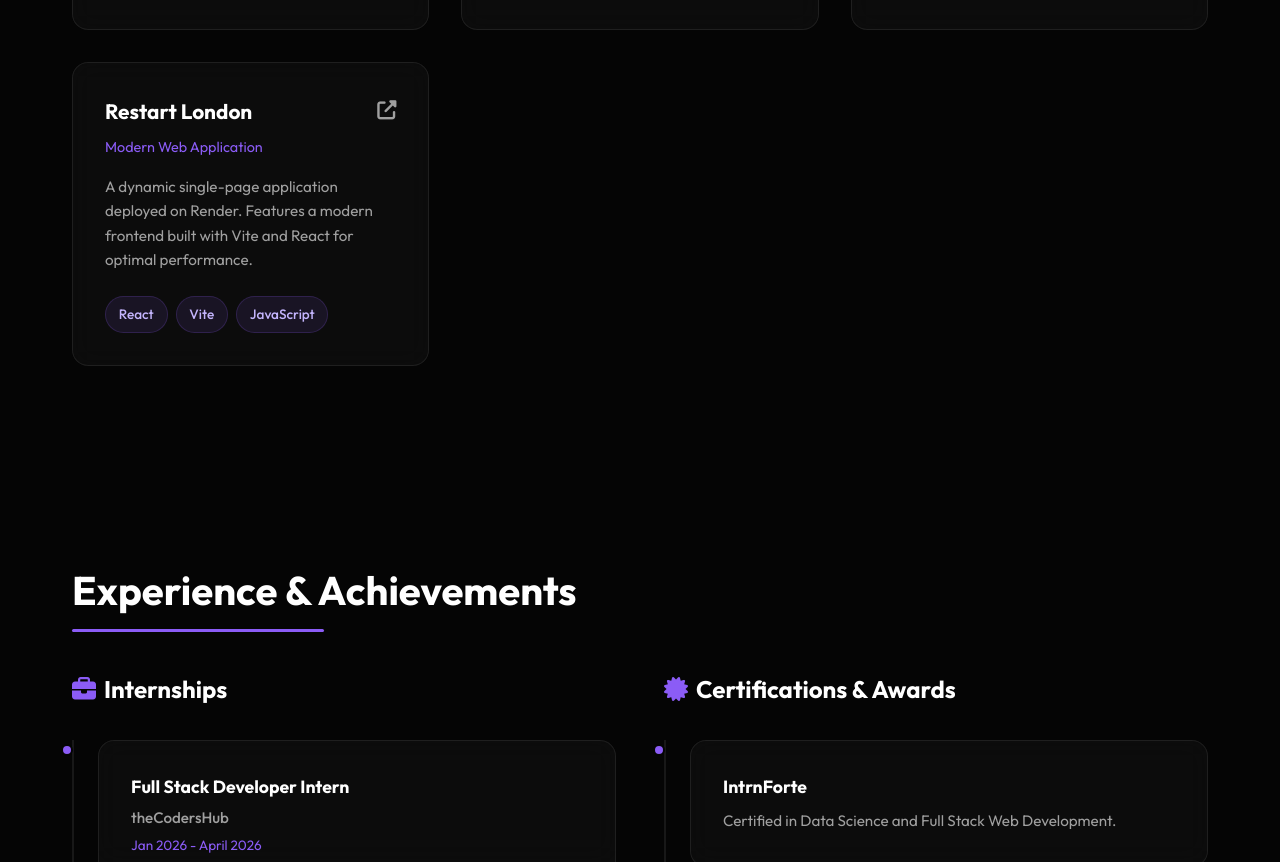
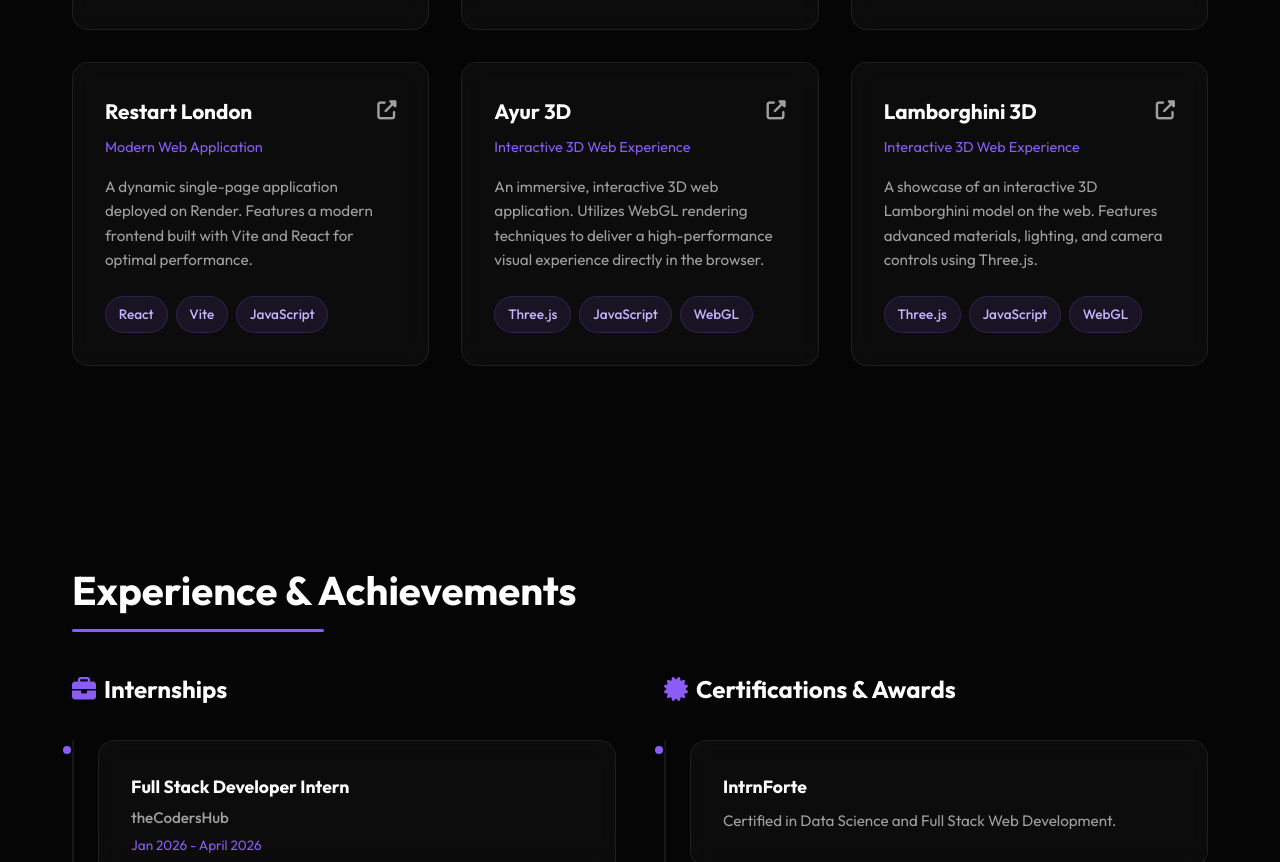
Before and after one commit to Manaswin05/portfolio, a plain HTML site: page index.html in a window 1280 px wide. Shown: the part 2746-3608 px from the top of the page. Drawn offline with nearby package versions, Linux system fonts and the light colour scheme; animation ran at ten frames a second.

Commit message:
Add 3D web experience projects

```diff
--- a/index.html
+++ b/index.html
@@ -263,6 +263,48 @@
                     </div>
                 </div>
 
+                <!-- Project 5 -->
+                <div class="project-card glass-panel">
+                    <div class="project-content">
+                        <div class="project-header">
+                            <h3>Ayur 3D</h3>
+                            <div class="project-links">
+                                <a href="https://ayur3js.netlify.app/" target="_blank" title="Live Demo"><i class="fas fa-external-link-alt"></i></a>
+                            </div>
+                        </div>
+                        <p class="project-subtitle">Interactive 3D Web Experience</p>
+                        <p class="project-desc">
+                            An immersive, interactive 3D web application. Utilizes WebGL rendering techniques to deliver a high-performance visual experience directly in the browser.
+                        </p>
+                        <div class="project-tech tags">
+                            <span class="tag">Three.js</span>
+                            <span class="tag">JavaScript</span>
+                            <span class="tag">WebGL</span>
+                        </div>
+                    </div>
+                </div>
+
+                <!-- Project 6 -->
+                <div class="project-card glass-panel">
+                    <div class="project-content">
+                        <div class="project-header">
+                            <h3>Lamborghini 3D</h3>
+                            <div class="project-links">
+                                <a href="https://lambhorghini3js.netlify.app/" target="_blank" title="Live Demo"><i class="fas fa-external-link-alt"></i></a>
+                            </div>
+                        </div>
+                        <p class="project-subtitle">Interactive 3D Web Experience</p>
+                        <p class="project-desc">
+                            A showcase of an interactive 3D Lamborghini model on the web. Features advanced materials, lighting, and camera controls using Three.js.
+                        </p>
+                        <div class="project-tech tags">
+                            <span class="tag">Three.js</span>
+                            <span class="tag">JavaScript</span>
+                            <span class="tag">WebGL</span>
+                        </div>
+                    </div>
+                </div>
+
             </div>
         </div>
     </section>
```
